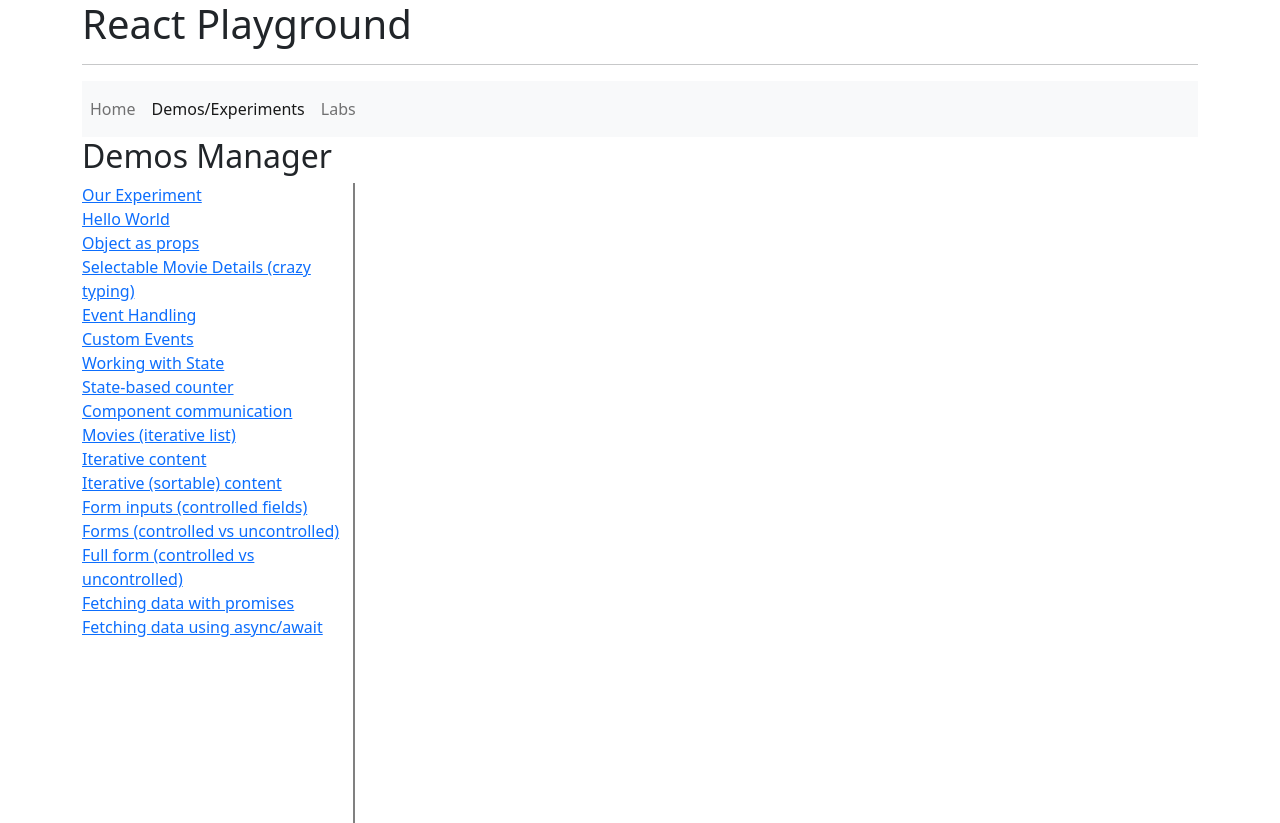
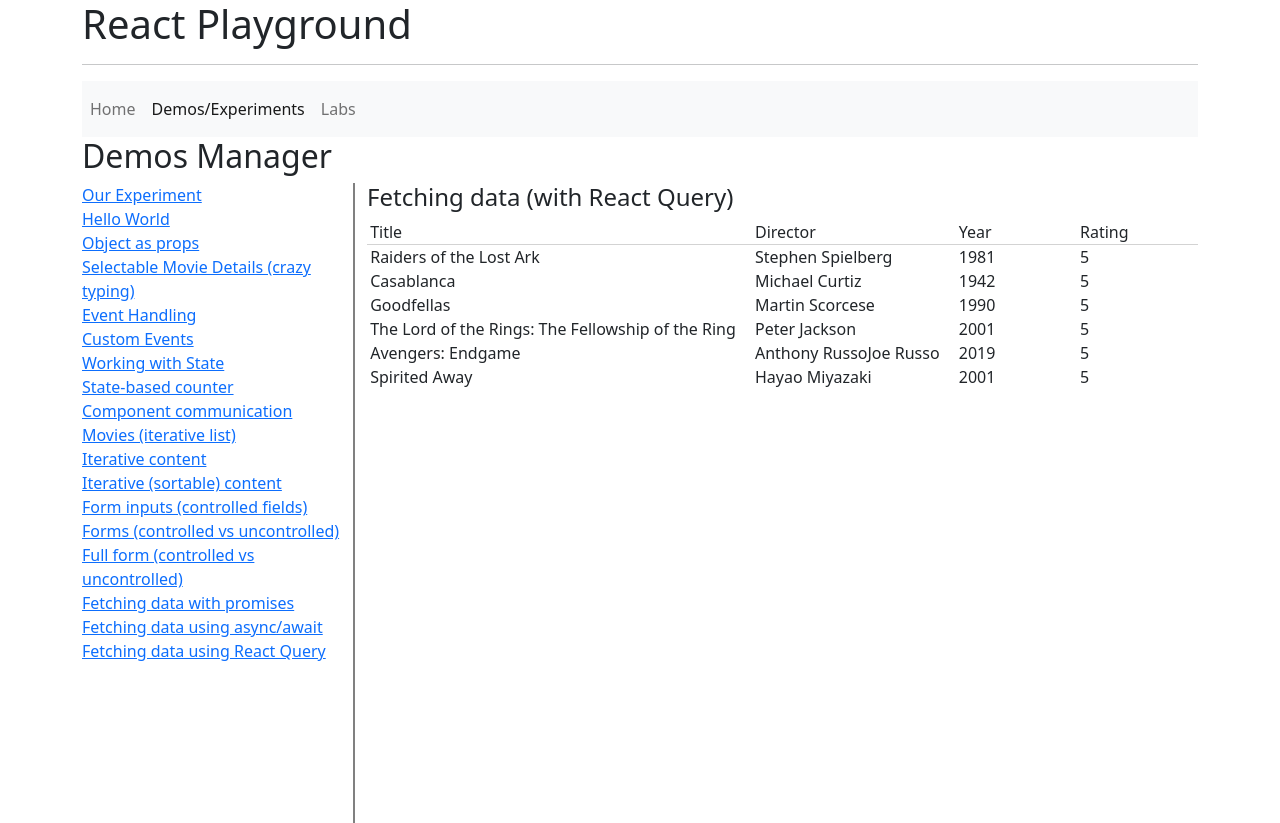
Before and after one commit to speedingplanet/intuit-react-playground, a React (Vite) app: page /demos/fetching-with-react-query in a window 1280 px wide. Built offline with nearby package versions, Linux system fonts and the light colour scheme; data requests are answered from the project's data file.

Commit message:
React Query

```diff
--- a/package.json
+++ b/package.json
@@ -13,9 +13,12 @@
     "test:labs": "jest --testPathPattern=Lab"
   },
   "dependencies": {
+    "@apollo/client": "^3.7.12",
+    "graphql": "^16.6.0",
     "lodash": "^4.17.21",
     "react": "^18.2.0",
     "react-dom": "^18.2.0",
+    "react-query": "^3.39.3",
     "react-router-dom": "^6.10.0"
   },
   "devDependencies": {
--- a/src/App.tsx
+++ b/src/App.tsx
@@ -1,8 +1,11 @@
 import { BrowserRouter as Router, Route, Routes } from 'react-router-dom';
+import { QueryClient, QueryClientProvider } from 'react-query';
 import NavbarWithLayout from './common/NavbarWithLayout';
 import DemosManager from './demos/DemosManager';
 import LabsManager from './labs/LabsManager';
 import Home from './Home';
+
+const queryClient = new QueryClient();
 
 function App() {
 	return (
@@ -13,6 +16,7 @@ function App() {
 					<hr />
 				</div>
 			</header>
+			<QueryClientProvider client={queryClient}>
 				<Router>
 					<Routes>
 						<Route
@@ -33,7 +37,8 @@ function App() {
 							/>
 						</Route>
 					</Routes>
-			</Router>{' '}
+				</Router>
+			</QueryClientProvider>
 		</main>
 	);
 }
--- /dev/null
+++ b/src/demos/FetchingDataReactQuery.tsx
@@ -0,0 +1,71 @@
+import { useQuery } from 'react-query';
+import SortableMovieTable from './SortableMovieTable';
+import type { ColumnConfig } from './demos-types';
+import { type Movie } from '../data/all-data-typed';
+
+let columns: Array<ColumnConfig<Movie>> = [
+	{
+		field: 'title',
+		label: 'Title',
+	},
+	{
+		field: 'directors',
+		label: 'Director',
+	},
+	{
+		field: 'year',
+		label: 'Year',
+	},
+	{
+		field: 'rating',
+		label: 'Rating',
+	},
+];
+
+async function fetchData() {
+	try {
+		let response = await fetch('http://localhost:8000/movies');
+		if (response.ok) {
+			return await response.json();
+		} else {
+			throw new Error(`Bad fetch response: ${response.status}`);
+		}
+	} catch (error) {
+		console.error('Could not fetch movies:', error);
+	}
+}
+
+export default function FetchingDataReactQuery() {
+	const {
+		isLoading, isError, data, error,
+	} = useQuery<Movie[], Error>('movies', fetchData);
+
+	let response: JSX.Element;
+	if (isLoading) {
+		response = <p>Loading....</p>;
+	} else if (isError) {
+		response = <p>Error: {error.message} </p>;
+	} else if (data !== undefined) {
+		response = (
+			<SortableMovieTable
+				columns={columns}
+				movies={data}
+			/>
+		);
+	} else {
+		response = <p>Received a response, but it was empty?</p>;
+	}
+
+	return (
+		<>
+			<div className="row">
+				<header className="col">
+					<h4>Fetching data (with React Query)</h4>
+				</header>
+			</div>
+			<div className="row">
+				<div className="col">{response}</div>
+			</div>
+		</>
+	);
+}
--- a/src/demos/demos-routes.tsx
+++ b/src/demos/demos-routes.tsx
@@ -16,6 +16,7 @@ import ControlledVsUncontrolled from './ControlledVsUncontrolled';
 import FetchingDataPromises from './FetchingDataPromises';
 import FetchingDataAsyncAwait from './FetchingDataAsyncAwait';
 import FullForm from './FullForm';
+import FetchingDataReactQuery from './FetchingDataReactQuery';
 
 let routes = new Map<RouteObject, string>();
 routes.set(
@@ -163,4 +164,12 @@ routes.set(
 	'Fetching data using async/await'
 );
 
+routes.set(
+	{
+		path: 'fetching-with-react-query',
+		element: <FetchingDataReactQuery />,
+	},
+	'Fetching data using React Query'
+);
+
 export { routes };
```
Also changed, not shown: 1 other file (tests, documents, lock files or other folders). Lines whose indentation alone changed are shown as unchanged.
